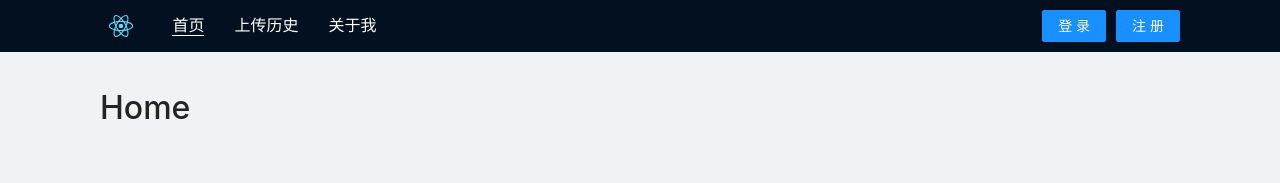
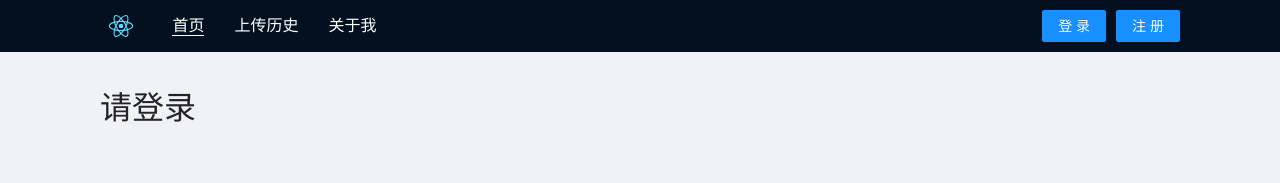
Before and after one commit to baIder/rich-image-hosting, a React (Create React App) app: page / in a window 1280 px wide. Shown: the top 183 px of the page. Built offline with nearby package versions, Linux system fonts and the light colour scheme; what leancloud-storage would draw is missing.

Commit message:
首页打招呼

```diff
--- a/src/pages/Home.tsx
+++ b/src/pages/Home.tsx
@@ -1,10 +1,13 @@
-function Home(){
+import {observer} from 'mobx-react';
+import {useStores} from '../stores';
+
+function Home() {
+  const {UserStore} = useStores();
   return (
     <>
-      <h1>Home</h1>
-
+      <h1>{UserStore.currentUser ? <>Hello {UserStore.currentUser}</> : '请登录'}</h1>
     </>
-  )
+  );
 }
 
-export default Home;
+export default observer(Home);
--- a/src/pages/Login.tsx
+++ b/src/pages/Login.tsx
@@ -26,7 +26,7 @@ const Login: React.FC = () => {
     AuthStore.setPassword(values.password);
     AuthStore.login().then(() => {
       navigate('/');
-      message.success('登录成功，为您跳转至首页', 2).then();
+      message.success('登录成功，已为您跳转至首页', 2).then();
     }).catch(() => {
       message.error('登录失败，请您稍后重试', 2).then();
     });
--- a/src/pages/Register.tsx
+++ b/src/pages/Register.tsx
@@ -26,7 +26,7 @@ const Register: React.FC = () => {
     AuthStore.setPassword(values.password);
     AuthStore.register().then(() => {
       navigate('/');
-      message.success('注册成功，为您跳转至首页', 2).then();
+      message.success('注册成功，已为您跳转至首页', 2).then();
     }).catch(() => {
       message.error('登录失败，请您稍后重试', 2).then();
     });
```
